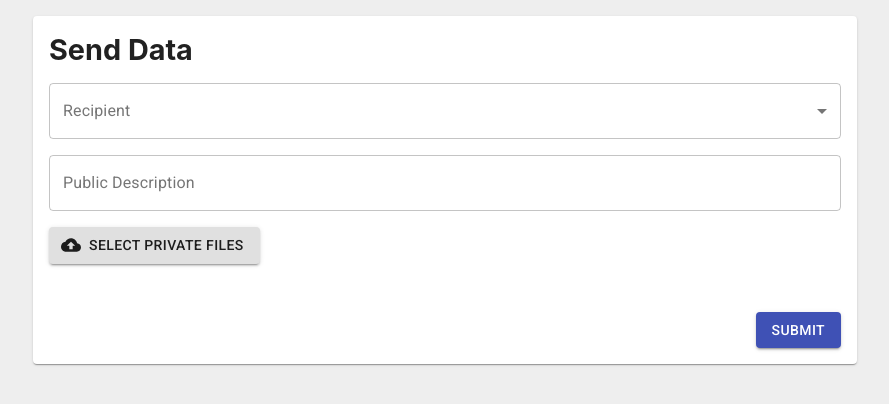
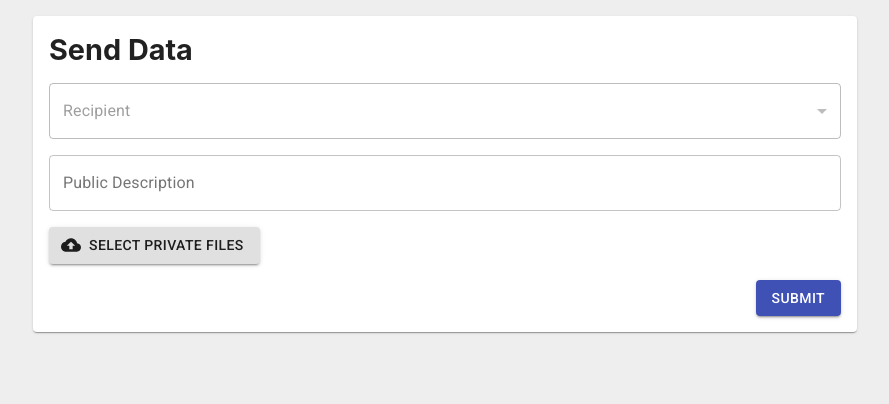
Before and after one commit to hyperledger/firefly-samples, a React (Create React App) app in the folder private-data-transfer-ui/: page / in a window 1280 px wide. Shown: the top 404 px of the page, without its empty margins (195-1084 px from the left). Built offline with nearby package versions, Linux system fonts and the light colour scheme.

Commit message:
Convert UI sample to TypeScript
Signed-off-by: Andrew Richardson <andrew.richardson@kaleido.io>

```diff
--- a/private-data-transfer-ui/src/App.js
+++ b/private-data-transfer-ui/src/App.tsx
@@ -15,22 +15,23 @@ import './App.css';
 
 function App() {
   const classes = useStyles();
-  const [recipient, setRecipient] = useState('');
-  const [files, setFiles] = useState([]);
+  const [recipient, setRecipient] = useState<string>('');
+  const [files, setFiles] = useState<FileList | null>(null);
 
   return (
     <div className={classes.root}>
       <Grid container spacing={3}>
         <Grid item xs />
         <Grid item xs={12} md={8} xl={4}>
-          <Paper className={classes.paper}>
+          <Paper className={classes.paper} component="form">
             <h1>Send Data</h1>
-            <FormControl variant="outlined" className={classes.formControl} fullWidth={true}>
+
+            <FormControl variant="outlined" className={classes.formControl} fullWidth={true} disabled={true}>
               <InputLabel id="recipient-label">Recipient</InputLabel>
               <Select
                 labelId="recipient-label"
                 value={recipient}
-                onChange={event => setRecipient(event.target.value)}
+                onChange={event => setRecipient(event.target.value as string)}
                 label="Recipient"
               >
                 <MenuItem value="">&nbsp;</MenuItem>
@@ -38,9 +39,11 @@ function App() {
                 <MenuItem value={2}>Recipient 2</MenuItem>
               </Select>
             </FormControl>
+
             <FormControl className={classes.formControl} fullWidth={true}>
               <TextField label="Public Description" variant="outlined" />
             </FormControl>
+
             <FormControl className={classes.formControl}>
               <input
                 accept="*/*"
@@ -62,6 +65,7 @@ function App() {
               {files && <SelectedFiles files={files} />}
             </FormControl>
             <br />
+
             <FormControl className={classes.formControlRight}>
               <Button
                 variant="contained"
@@ -70,6 +74,7 @@ function App() {
                 Submit
               </Button>
             </FormControl>
+
             <div className={classes.clearFix} />
           </Paper>
         </Grid>
@@ -79,10 +84,19 @@ function App() {
   );
 }
 
-function SelectedFiles({ files }) {
+interface SelectedFilesOptions {
+  files: FileList | null;
+}
+
+function SelectedFiles(options: SelectedFilesOptions) {
+  const { files } = options;
+  if (files === null) {
+    return null;
+  }
+
   const elements = [];
   for (let i=0; i<files.length; i++) {
-    const filename = files.item(i).name;
+    const filename = files.item(i)?.name;
     elements.push(
       <li key={filename}>{filename}</li>
     )
--- /dev/null
+++ b/private-data-transfer-ui/src/react-app-env.d.ts
@@ -0,0 +1 @@
+/// <reference types="react-scripts" />
```
Also changed, not shown: private-data-transfer-ui/package.json (+8 -0 lines), private-data-transfer-ui/tsconfig.json (added, +26 -0 lines), 1 other file (tests, documents, lock files or other folders).
